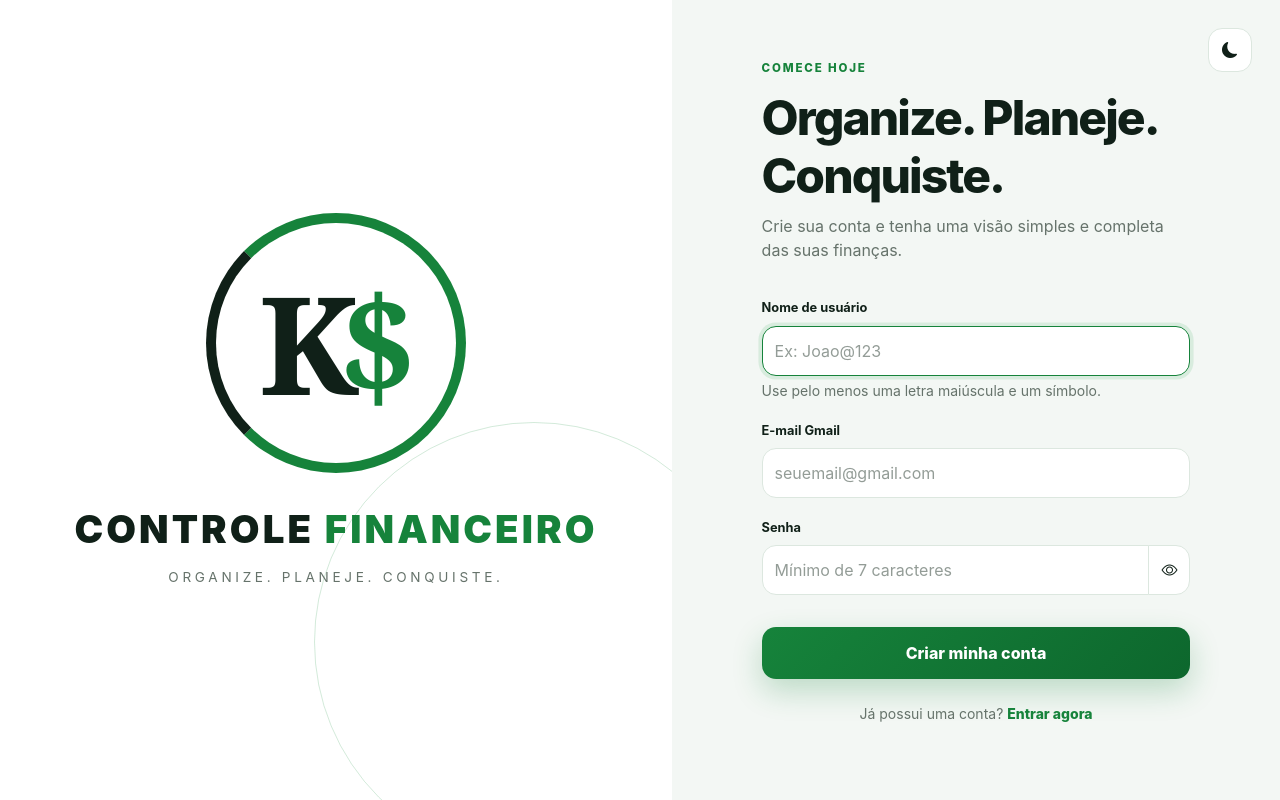
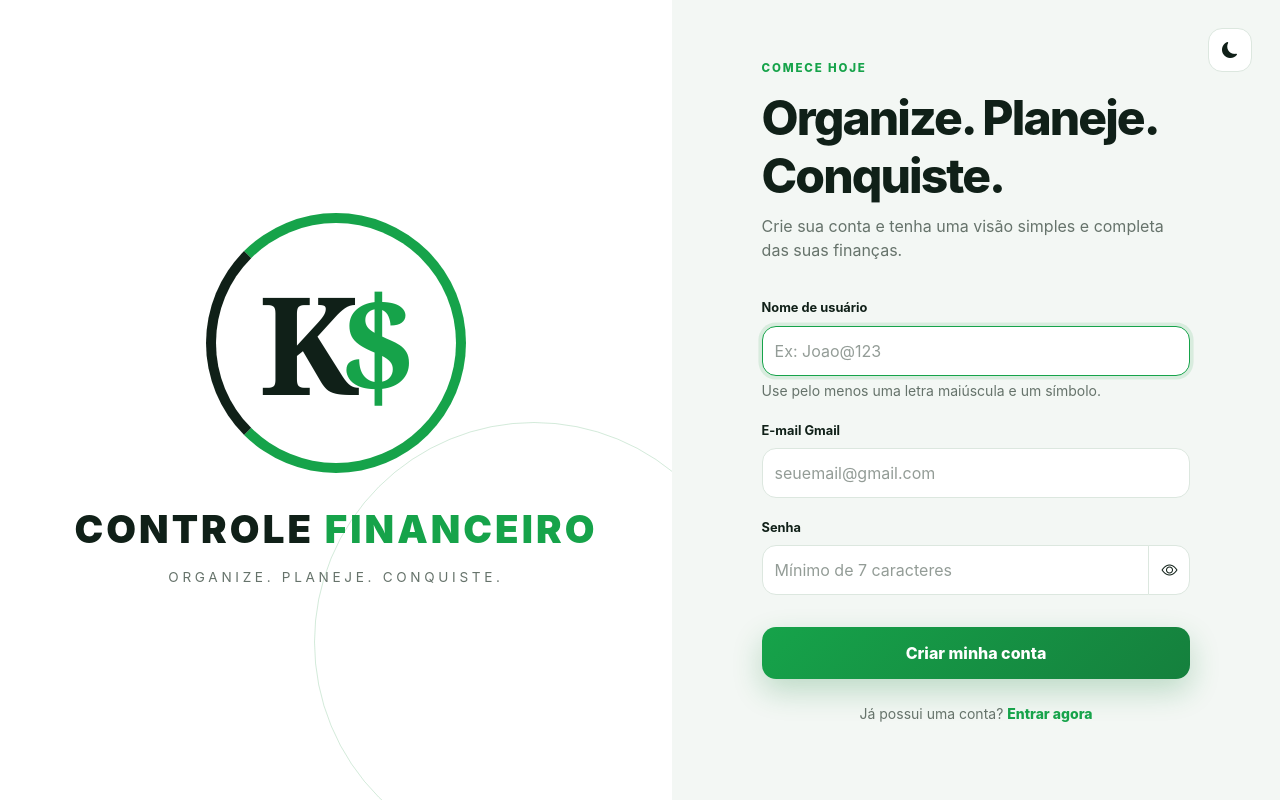
Before and after one commit to klayvertnext/controle-financeiro-python, a Flask app: page /cadastro in a window 1280 px wide. Run offline with Flask 3, Linux system fonts and the light colour scheme; some libraries are stand-ins or nearby versions.

Commit message:
Sincronizar paleta verde da autenticação

```diff
--- a/static/auth.css
+++ b/static/auth.css
@@ -1,6 +1,6 @@
-:root{--brand:#16833b;--brand-strong:#0d672d;--surface:#fff;--page:#f3f7f4;--text:#102018;--muted:#66736b;--line:#dce7df;--shadow:0 24px 70px rgba(13,59,30,.13)}
-[data-bs-theme="dark"]{--brand:#64d92f;--brand-strong:#7aed42;--surface:#101612;--page:#070a08;--text:#f4f8f5;--muted:#9ba9a0;--line:#273229;--shadow:0 28px 80px rgba(0,0,0,.45)}
-*{box-sizing:border-box}body{min-height:100vh;margin:0;background:radial-gradient(circle at 12% 12%,rgba(39,174,86,.13),transparent 31%),var(--page);color:var(--text);font-family:Inter,system-ui,-apple-system,"Segoe UI",sans-serif;transition:.25s;background-color:.25s}
+:root{--brand:#16a34a;--brand-strong:#15803d;--surface:#fff;--page:#f3f7f4;--text:#102018;--muted:#66736b;--line:#dce7df;--shadow:0 24px 70px rgba(22,163,74,.13)}
+[data-bs-theme="dark"]{--brand:#22c55e;--brand-strong:#16a34a;--surface:#101612;--page:#070a08;--text:#f4f8f5;--muted:#9ba9a0;--line:#273229;--shadow:0 28px 80px rgba(0,0,0,.45)}
+*{box-sizing:border-box}body{min-height:100vh;margin:0;background:radial-gradient(circle at 12% 12%,rgba(22,163,74,.13),transparent 31%),var(--page);color:var(--text);font-family:Inter,system-ui,-apple-system,"Segoe UI",sans-serif;transition:.25s;background-color:.25s}
 .auth-shell{min-height:100vh;display:grid;grid-template-columns:minmax(320px,1.05fr) minmax(400px,.95fr)}
 .brand-panel{position:relative;display:flex;align-items:center;justify-content:center;padding:48px;overflow:hidden;background:#fff}
 [data-bs-theme="dark"] .brand-panel{background:#000}.brand-panel:after{content:"";position:absolute;width:440px;height:440px;border:1px solid rgba(35,151,70,.2);border-radius:50%;transform:translate(45%,55%)}
```
